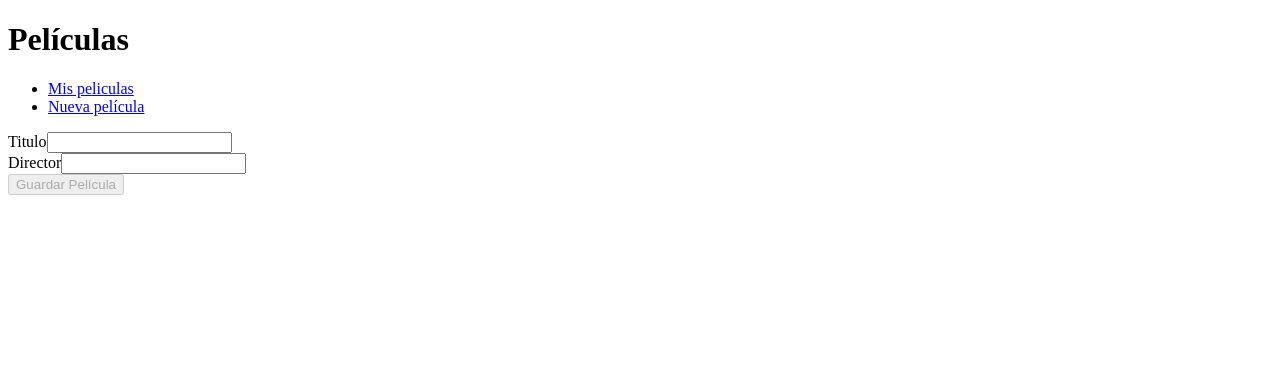
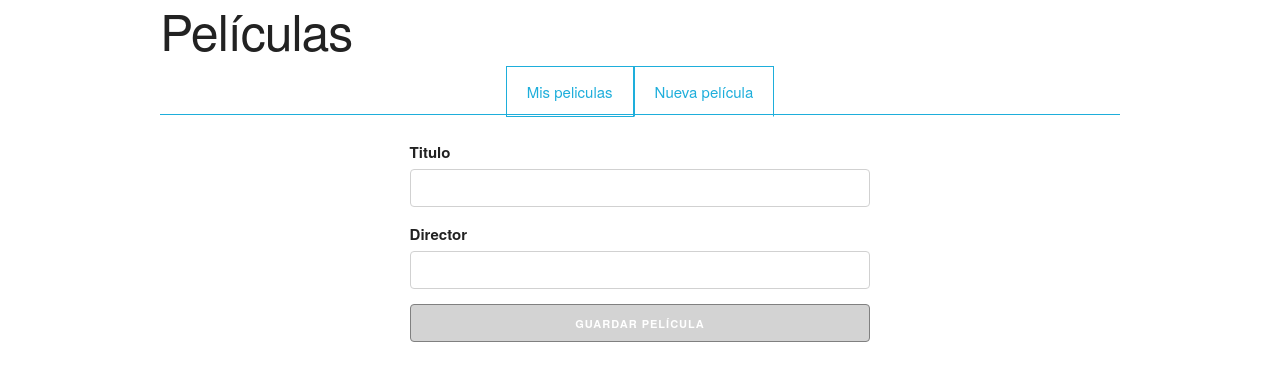
Before and after one commit to Alcaudon/peliculas, an Angular app: page /nueva-pelicula in a window 1280 px wide. Shown: the top 380 px of the page. Built offline with nearby package versions, Linux system fonts and the light colour scheme.

Commit message:
Añadimos usabilidad con CSS y Skeleton.

```diff
--- a/package.json
+++ b/package.json
@@ -23,6 +23,7 @@
     "@angular/router": "^4.2.4",
     "core-js": "^2.4.1",
     "rxjs": "^5.4.2",
+    "skeleton-css": "^2.0.4",
     "zone.js": "^0.8.14"
   },
   "devDependencies": {
--- a/src/app/app.component.css
+++ b/src/app/app.component.css
@@ -0,0 +1,22 @@
+nav {
+  text-align: center;
+}
+
+ul {
+  list-style: none;
+  border-bottom: 1px solid #1EAEDB
+}
+
+li {
+  display: inline-block;
+}
+
+a {
+  text-decoration: none;
+  padding: 14px 20px;
+  border: 1px solid #1EAEDB
+}
+
+a.seleccionada{
+  border-bottom: 1px solid white
+}
--- a/src/app/app.component.html
+++ b/src/app/app.component.html
@@ -1,3 +1,4 @@
+<div class="container">
   <header>
     <h1>{{ title }}</h1>
   </header>
@@ -5,11 +6,14 @@
   <nav>
     <ul>
       <li>
-      <a routerLink="/lista-peliculas"> Mis peliculas </a>
+        <a routerLink="/lista-peliculas"
+           routerLinkActive="seleccionada"> Mis peliculas </a>
       </li>
       <li>
-      <a routerLink="/nueva-pelicula"> Nueva película</a>
+        <a routerLink="/nueva-pelicula"
+           routerLinkActive="seleccionada"> Nueva película</a>
       </li>
     </ul>
   </nav>
   <router-outlet></router-outlet>
+</div>
--- a/src/app/formulario-pelicula/formulario-pelicula.component.css
+++ b/src/app/formulario-pelicula/formulario-pelicula.component.css
@@ -5,3 +5,8 @@ input.ng-touched.ng-valid{
 input.ng-touched.ng-invalid{
   border:1px solid red;
 }
+
+button:disabled {
+  background: lightgray;
+  border: 1px solid gray;
+}
--- a/src/app/formulario-pelicula/formulario-pelicula.component.html
+++ b/src/app/formulario-pelicula/formulario-pelicula.component.html
@@ -1,18 +1,26 @@
-<form
-  [formGroup]='formulario'
-  (ngSubmit)='notificarGuardadoPelicula()'>
-  <div>
-    <label for="">Titulo</label>
-    <input type="text" formControlName='titulo'>
+<form [formGroup]='formulario' (ngSubmit)='notificarGuardadoPelicula()'>
+
+  <div class="row">
+    <div class="offset-by-three six columns">
+      <label for="">Titulo</label>
+      <input type="text" formControlName='titulo' class="u-full-width">
+      <span *ngIf="formulario.get('titulo').touched && formulario.get('titulo').invalid">
+        El título de la película es obligatorio</span>
+    </div>
   </div>
-  <span *ngIf="formulario.get('titulo').touched && formulario.get('titulo').invalid">
-    El título de la película es obligatorio
-  </span>
-  <div>
-    <label for="">Director</label>
-    <input type="text" formControlName='director'>
+
+
+  <div class="row">
+    <div class="offset-by-three six columns">
+      <label for="">Director</label>
+      <input type="text" formControlName='director' class="u-full-width">
+    </div>
   </div>
-  <div>
-    <button type='submit' [disabled]='formulario.invalid'>Guardar Película</button>
+
+  <div class="row">
+    <div class="offset-by-three six columns">
+      <button type='submit' [disabled]='formulario.invalid' class="u-full-width button-primary">Guardar Película</button>
+    </div>
   </div>
+
 </form>
--- a/src/app/lista-peliculas/lista-peliculas.component.css
+++ b/src/app/lista-peliculas/lista-peliculas.component.css
@@ -0,0 +1,13 @@
+ul {
+  list-style: none;
+}
+
+li{
+  margin: 0;
+  padding: 6px 14px;
+}
+
+li:hover{
+  background: lightgrey;
+  cursor: pointer;
+}
```
Also changed, not shown: .angular-cli.json, 1 other file (tests, documents, lock files or other folders). Lines whose indentation alone changed are shown as unchanged.
